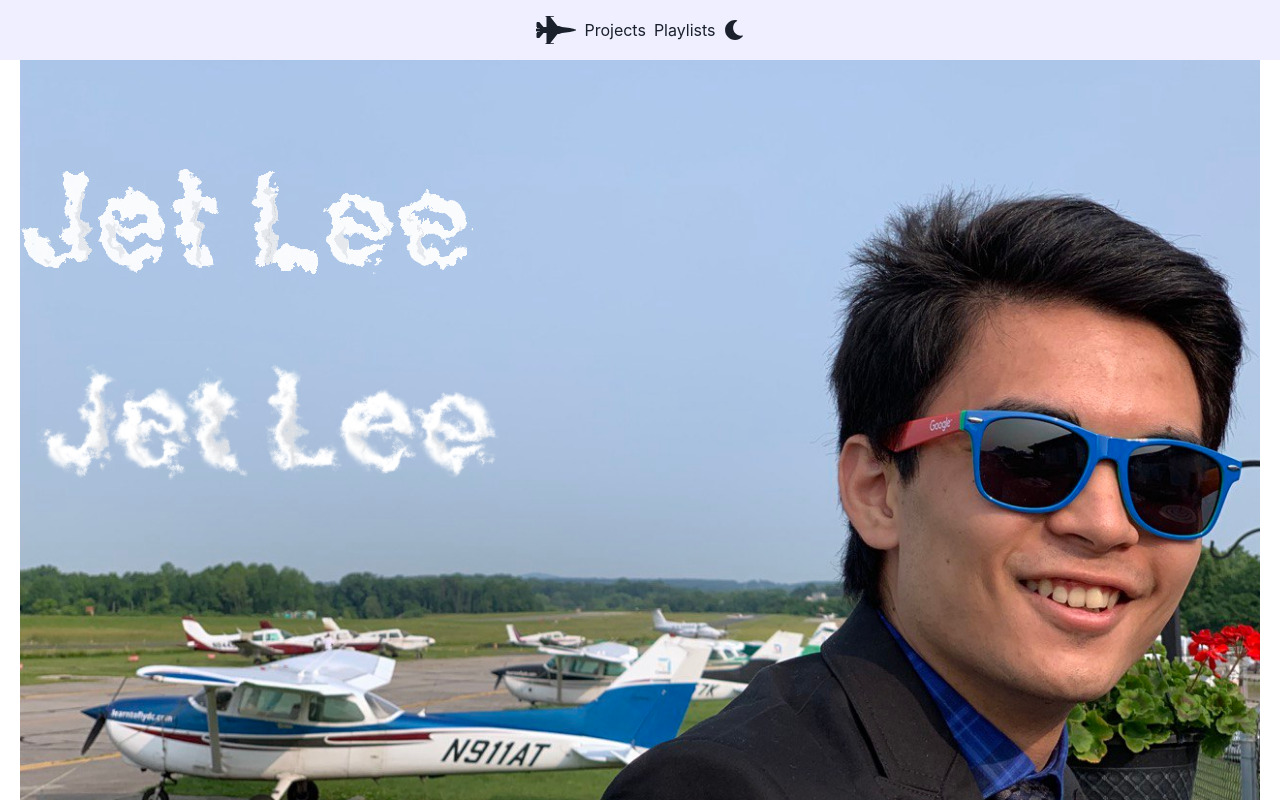
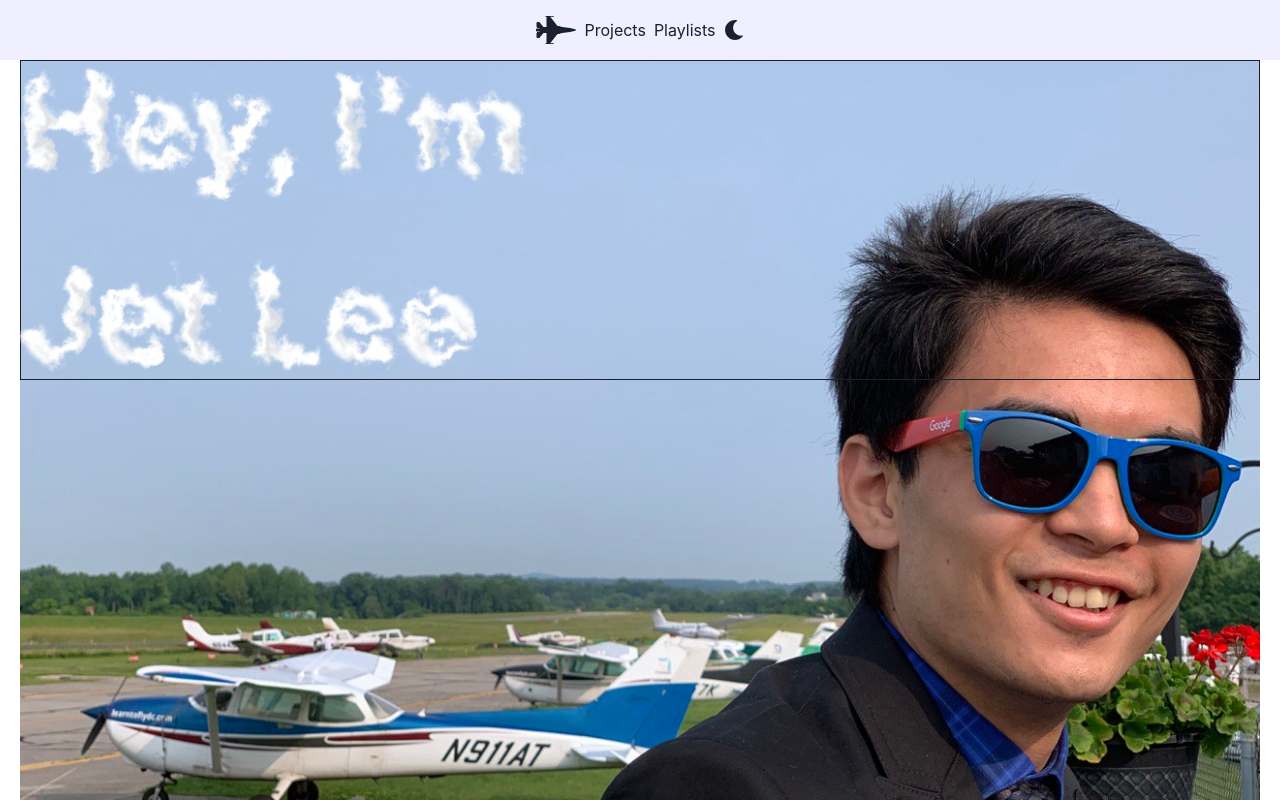
Before and after one commit to dotcomstar/jetrlee, a React (Vite) app: page / in a window 1280 px wide. Shown: the top 800 px of the page. Built offline with nearby package versions, Linux system fonts and the light colour scheme.

Commit message:
Scale text with view size

```diff
--- a/src/components/CloudText.tsx
+++ b/src/components/CloudText.tsx
@@ -1,8 +1,10 @@
-import { Text } from "@chakra-ui/react";
+import { Text, useMediaQuery } from "@chakra-ui/react";
 
 const CloudText = () => {
   const gaussianStdDev = 0;
   const displacementScale = "30";
+  const [isLargerThan800] = useMediaQuery("(min-width: 800px)");
+
   return (
     <>
       {/* Clouds are based on CodePen from https://codepen.io/ccprog/pen/EBPOEQ*/}
@@ -74,12 +76,15 @@ const CloudText = () => {
       </svg>
       <Text
         as="b"
-        fontSize={{ base: "4xl", md: "9xl" }}
-        color="whiteAlpha.900"
-        textShadow="20px 200px 5px #fff"
+        userSelect="none"
+        fontSize={"8rem"}
+        color="rgba(0,0,0,0)"
+        textShadow="0px 0px 5px #fff"
         position="absolute"
         filter="url(#filter)"
       >
+        {isLargerThan800 ? "Hey, I'm" : ""}
+        {isLargerThan800 ? <br /> : null}
         Jet Lee
       </Text>
     </>
--- a/src/components/HeaderOverlay.tsx
+++ b/src/components/HeaderOverlay.tsx
@@ -31,7 +31,7 @@ const HeaderOverlay = () => {
           display="flex"
           justifyContent="left"
           minH={80}
-          opacity={1}
+          border="1px"
         >
           <CloudText />
         </Center>
```
